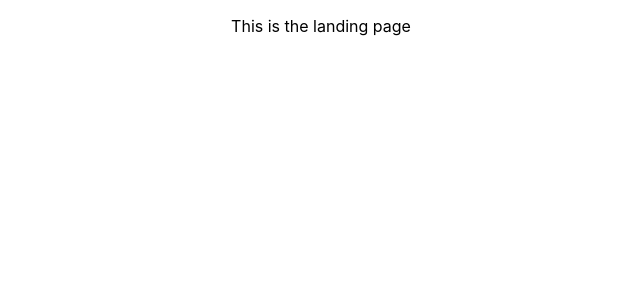
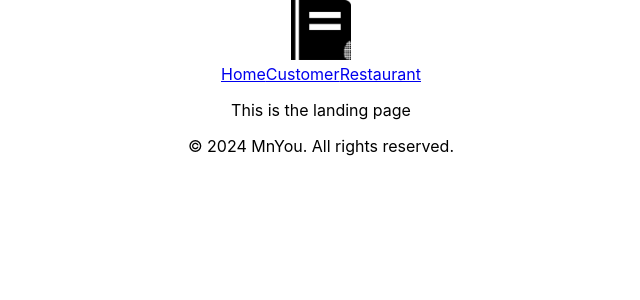
Before and after one commit to 17356-MnYou/MnYou, a React (Create React App) app in the folder client/: page / in a window 1280 px wide. Shown: the top 300 px of the page, without its empty margins (319-959 px from the left). Built offline with nearby package versions, Linux system fonts and the light colour scheme.

Commit message:
Apply navbar and footer

```diff
--- a/client/src/App.tsx
+++ b/client/src/App.tsx
@@ -4,10 +4,13 @@ import { BrowserRouter, Routes, Route } from "react-router-dom";
 import CustomerView from './Components/CustomerView/CustomerView';
 import RestaurantView from './Components/RestaurantView/RestaurantView';
 import Landing from './Components/Landing';
+import Navbar from './Components/Navbar';
+import Footer from './Components/Footer';
 
 function App() {
   return (
     <div className="App">
+      <Navbar />
       <BrowserRouter>
         <Routes>
           <Route path="/" element={<Landing />} />
@@ -15,6 +18,7 @@ function App() {
           <Route path="restaurant" element={<RestaurantView />} />
         </Routes>
       </BrowserRouter>
+      <Footer />
     </div>
   );
 }
```
